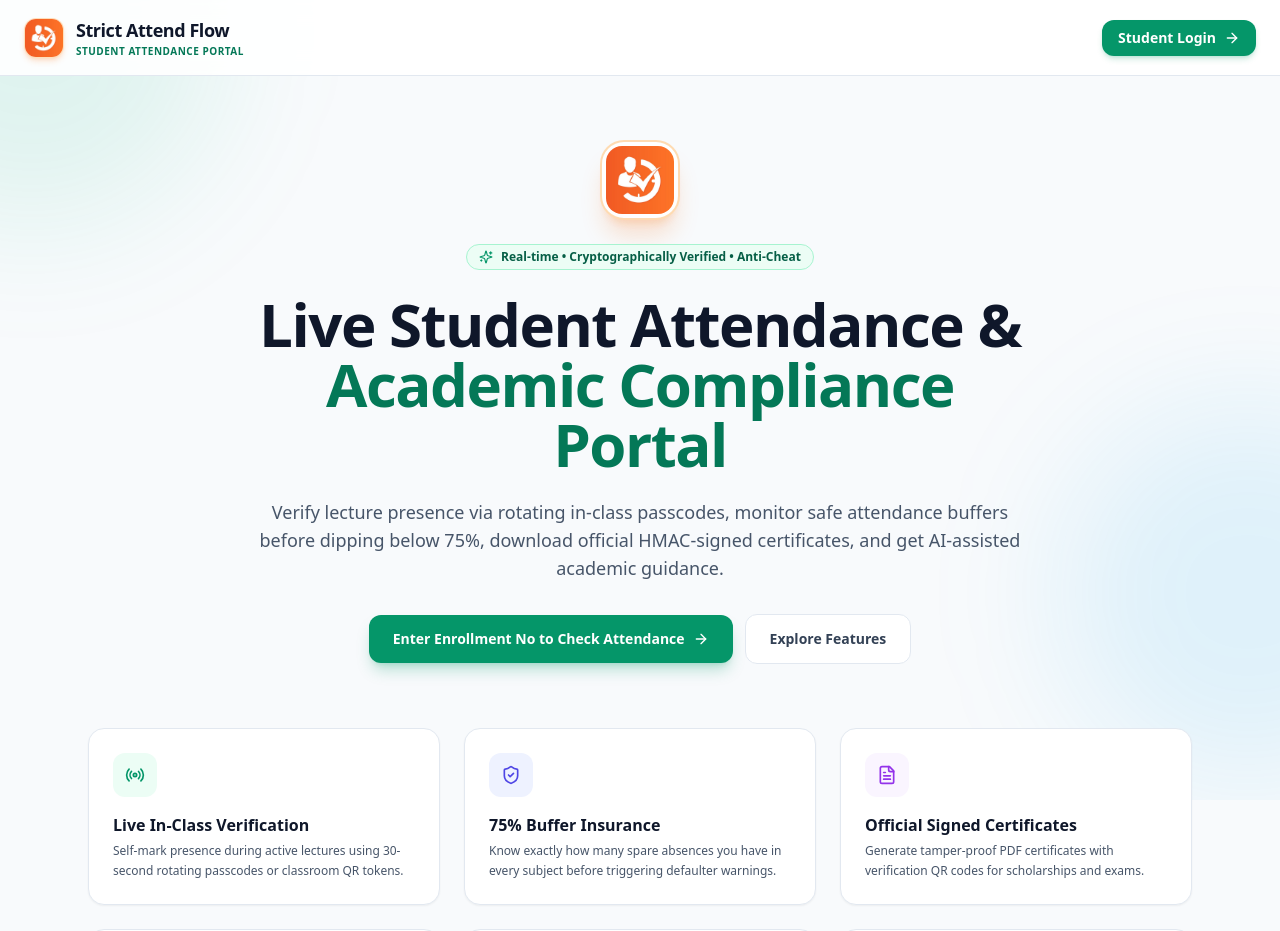
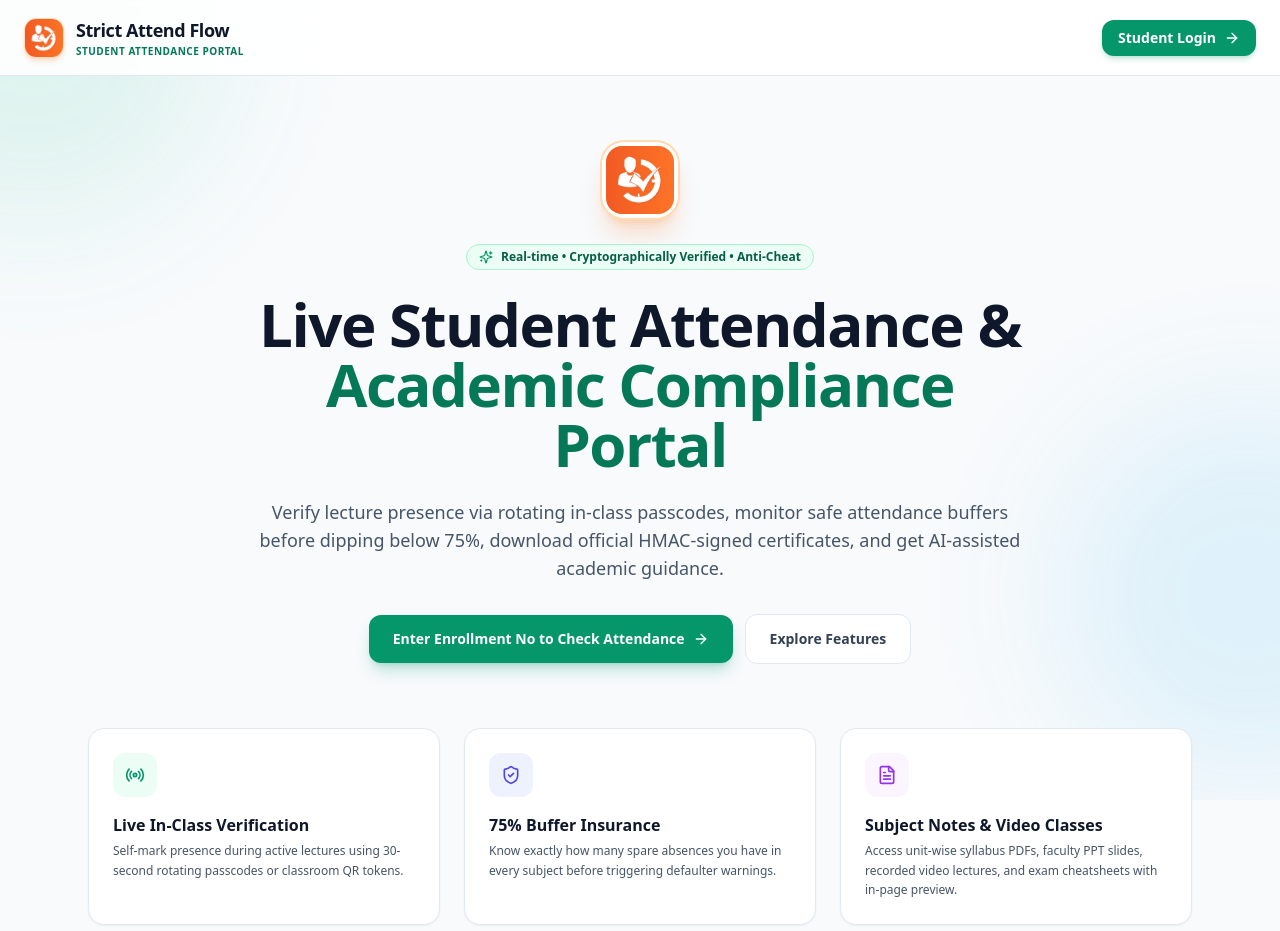
Before and after one commit to kxbir-git/Strict-Attend-Flow-Live-Student-Attendance-Portal, a Next.js app: page / in a window 1280 px wide. Shown: the top 931 px of the page. Built offline with nearby package versions, Linux system fonts and the light colour scheme.

Commit message:
feat: link notes repository to homepage features and student dashboard

```diff
--- a/src/app/page.tsx
+++ b/src/app/page.tsx
@@ -125,9 +125,9 @@ export default function HomePage() {
             <div className="w-11 h-11 rounded-xl bg-purple-50 text-purple-600 flex items-center justify-center mb-4">
               <FileText className="w-5 h-5" />
             </div>
-            <h3 className="text-base font-bold text-slate-900 mb-1">Official Signed Certificates</h3>
+            <h3 className="text-base font-bold text-slate-900 mb-1">Subject Notes &amp; Video Classes</h3>
             <p className="text-xs text-slate-600 leading-relaxed">
-              Generate tamper-proof PDF certificates with verification QR codes for scholarships and exams.
+              Access unit-wise syllabus PDFs, faculty PPT slides, recorded video lectures, and exam cheatsheets with in-page preview.
             </p>
           </div>
 
--- a/src/app/student/dashboard/page.tsx
+++ b/src/app/student/dashboard/page.tsx
@@ -414,6 +414,13 @@ export default function StudentDashboard() {
             </Link>
 
             <Link
+              href="/student/notes"
+              className="w-full py-2.5 px-3 rounded-xl bg-slate-50 hover:bg-slate-100 text-slate-800 border border-slate-200 font-bold text-xs flex items-center gap-2 transition"
+            >
+              <BookOpen className="w-4 h-4 text-indigo-600" /> Subject Notes &amp; Material
+            </Link>
+
+            <Link
               href="/student/leave"
               className="w-full py-2.5 px-3 rounded-xl bg-slate-50 hover:bg-slate-100 text-slate-800 border border-slate-200 font-bold text-xs flex items-center gap-2 transition"
             >
```
